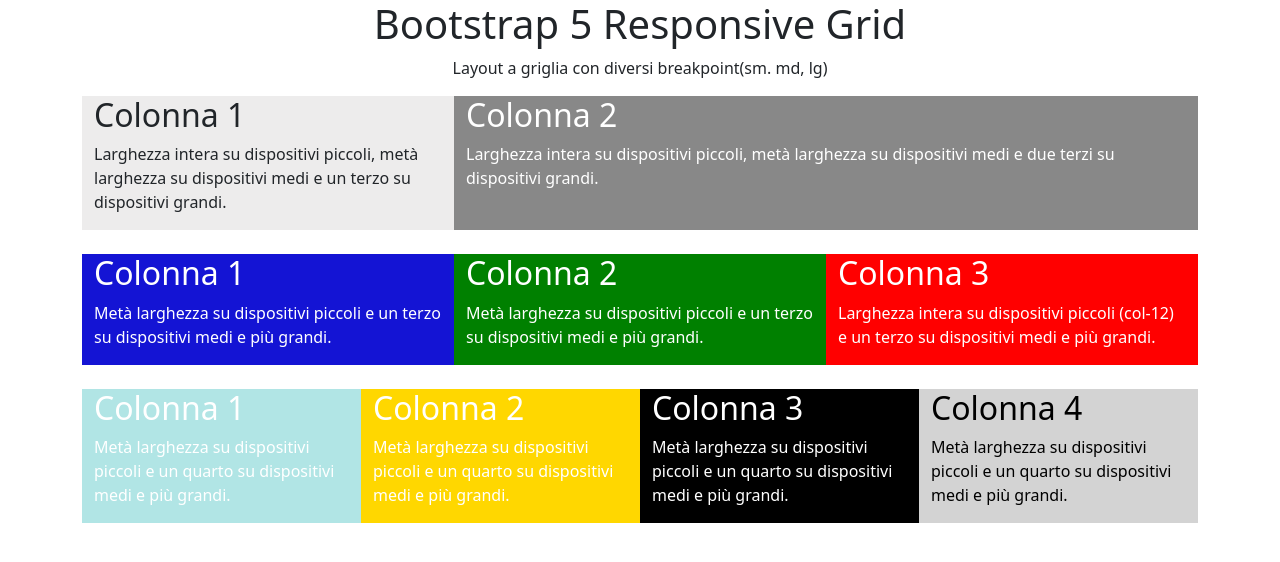
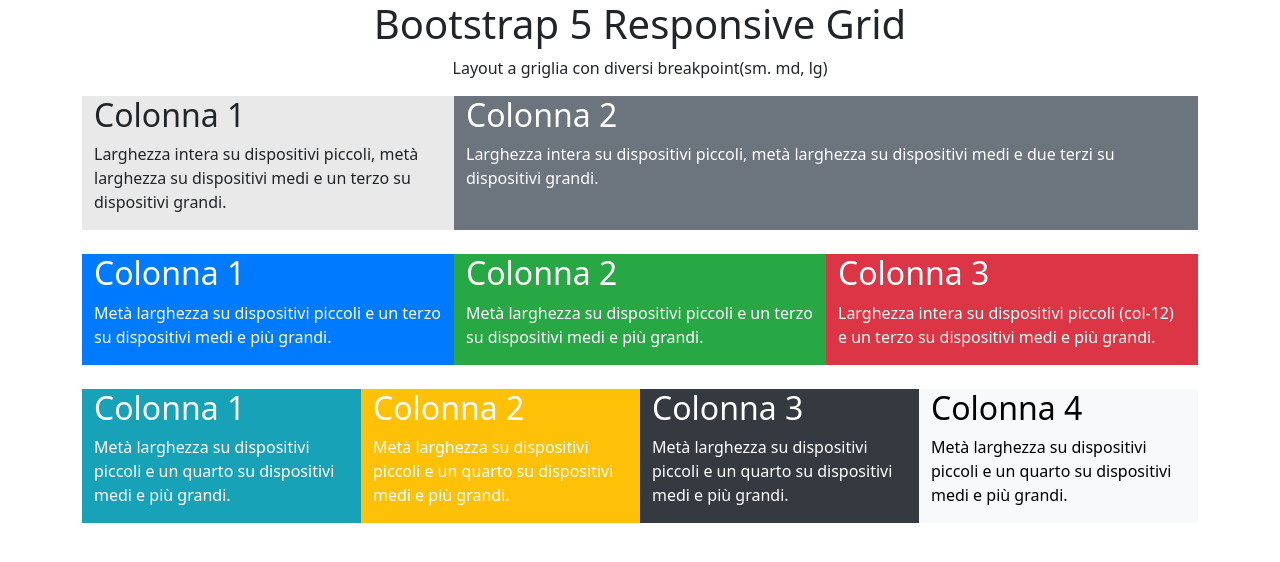
Before and after one commit to SirioRedGiant/htmlcss-bootstrap-layout, a plain HTML site: page index.html in a window 1280 px wide. Drawn offline with nearby package versions, Linux system fonts and the light colour scheme.

Commit message:
aggiustamenti colori

```diff
--- a/index.html
+++ b/index.html
@@ -23,7 +23,7 @@
         <div class="row">
           <div
             class="col-12 col-md-6 col-lg-4"
-            style="background-color: rgb(237, 236, 236)"
+            style="background-color: #E9E9E9"
           >
             <h2>Colonna 1</h2>
             <p>
@@ -33,7 +33,7 @@
           </div>
           <div
             class="col-12 col-md-6 col-lg-8 text-white"
-            style="background-color: rgb(136, 136, 136)"
+            style="background-color: #6C757D"
           >
             <h2>Colonna 2</h2>
             <p>
@@ -45,7 +45,7 @@
         <div class="row mt-4">
           <div
             class="col-6 col-md-4 col-lg-4 text-white"
-            style="background-color: rgb(20, 20, 212)"
+            style="background-color: #007BFF"
           >
             <h2>Colonna 1</h2>
             <p>
@@ -55,7 +55,7 @@
           </div>
           <div
             class="col-6 col-md-4 col-lg-4 text-white"
-            style="background-color: green"
+            style="background-color: #28A745"
           >
             <h2>Colonna 2</h2>
             <p>
@@ -65,7 +65,7 @@
           </div>
           <div
             class="col-12 col-md-4 col-lg-4 text-white"
-            style="background-color: red"
+            style="background-color: #DC3545"
           >
             <h2>Colonna 3</h2>
             <p>
@@ -77,7 +77,7 @@
         <div class="row mt-4">
           <div
             class="col-6 col-md-3 col-lg-3 text-white"
-            style="background-color: rgb(177, 229, 229)"
+            style="background-color: #17A2B8"
           >
             <h2>Colonna 1</h2>
             <p>
@@ -87,7 +87,7 @@
           </div>
           <div
             class="col-6 col-md-3 col-lg-3 text-white"
-            style="background-color: gold"
+            style="background-color: #FFC107"
           >
             <h2>Colonna 2</h2>
             <p>
@@ -97,7 +97,7 @@
           </div>
           <div
             class="col-6 col-md-3 col-lg-3 text-white"
-            style="background-color: black"
+            style="background-color: #343A40"
           >
             <h2>Colonna 3</h2>
             <p>
@@ -107,7 +107,7 @@
           </div>
           <div
             class="col-6 col-md-3 col-lg-3 text-black"
-            style="background-color: lightgray"
+            style="background-color: #F8F9FA"
           >
             <h2>Colonna 4</h2>
             <p>
```
